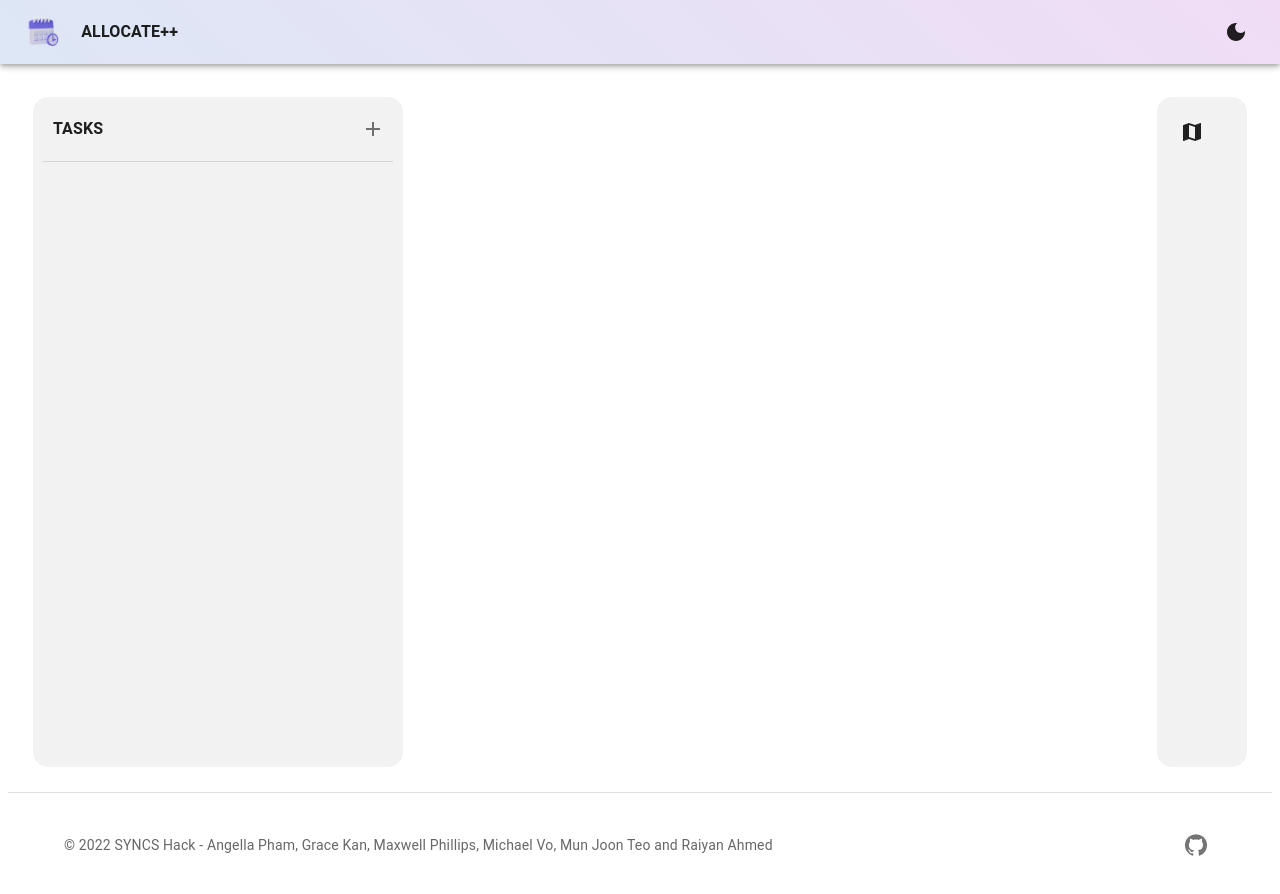
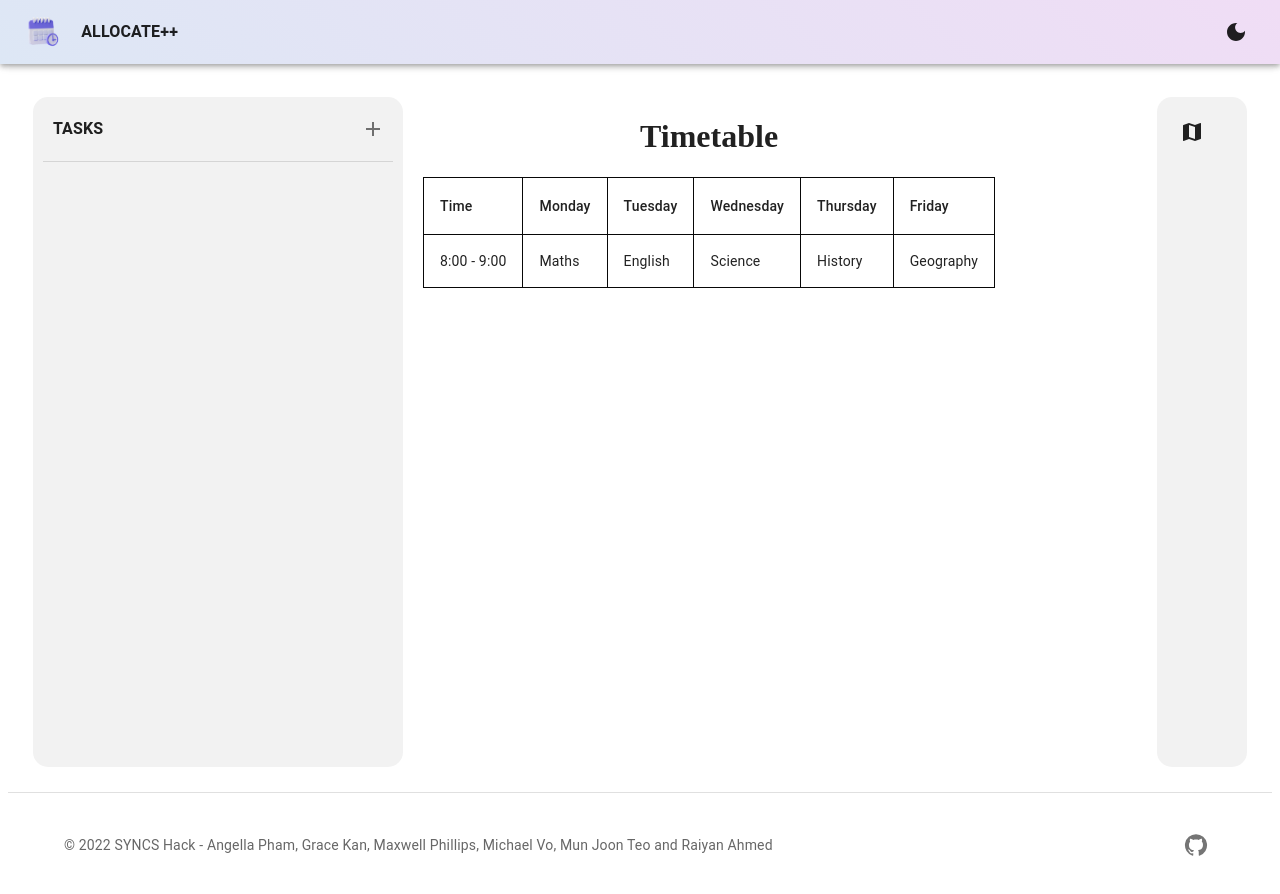
Before and after one commit to zax-xyz/allocatepp, a React (Vite) app in the folder apps/frontend/: page / in a window 1280 px wide. Shown: the top 894 px of the page. Built offline with nearby package versions, Linux system fonts and the light colour scheme; what twin.macro would draw is missing.

Commit message:
timetable ui

```diff
--- a/apps/frontend/src/App.tsx
+++ b/apps/frontend/src/App.tsx
@@ -11,6 +11,7 @@ import Navbar from './components/Navbar';
 import TasksWidget from './components/Tasks';
 import Footer from './components/Footer';
 import Widgets from './components/Widgets';
+import Timetable from './components/Timetable';
 
 const StyledApp = styled(Box)`
   height: 100%;
@@ -55,7 +56,6 @@ const App: React.FC = () => {
   const theme = useTheme();
   const [darkMode, setDarkMode] = useState(false);
 
-  const [courses, setCourses] = useState<Course[]>([]);
   const [timetable, setTimetable] = useState(null);
 
   const globalStyle = {
@@ -93,6 +93,7 @@ const App: React.FC = () => {
               <Content>
                 <TimetableWrapper>
                   <TasksWidget />
+                  <Timetable />
                   <Widgets />
                 </TimetableWrapper>
               </Content>
--- /dev/null
+++ b/apps/frontend/src/components/Timetable/index.tsx
@@ -0,0 +1,56 @@
+import { Grid, Table, TableBody, TableCell, TableHead, TableRow } from '@mui/material';
+import { Box, styled } from '@mui/system';
+import useTimetable from '../../hooks/useTimetable';
+
+interface Props {}
+
+const StyledTable = styled(Table)`
+  th,
+  td {
+    border: 1px solid #080808;
+  }
+`;
+
+const Timetable: React.FC<Props> = () => {
+  const timetable = useTimetable();
+
+  // if (!timetable) {
+  //   return (
+  //     <Box display="flex" justifyContent="center" alignItems="center">
+  //       <h1>Loading...</h1>
+  //     </Box>
+  //   );
+  // }
+
+  // Object.entries(timetable).find(([key]) => key === '2021-10-01');
+
+  return (
+    <div>
+      <h1>Timetable</h1>
+      <StyledTable>
+        <TableHead>
+          <TableRow style={{ font: 'bold' }}>
+            <TableCell>Time</TableCell>
+            <TableCell>Monday</TableCell>
+            <TableCell>Tuesday</TableCell>
+            <TableCell>Wednesday</TableCell>
+            <TableCell>Thursday</TableCell>
+            <TableCell>Friday</TableCell>
+          </TableRow>
+        </TableHead>
+        <TableBody>
+          <TableRow>
+            <TableCell>8:00 - 9:00</TableCell>
+            <TableCell>Maths</TableCell>
+            <TableCell>English</TableCell>
+            <TableCell>Science</TableCell>
+            <TableCell>History</TableCell>
+            <TableCell>Geography</TableCell>
+          </TableRow>
+        </TableBody>
+      </StyledTable>
+    </div>
+  );
+};
+
+export default Timetable;
```
Also changed, not shown: apps/frontend/src/components/Timetable.tsx (deleted).
